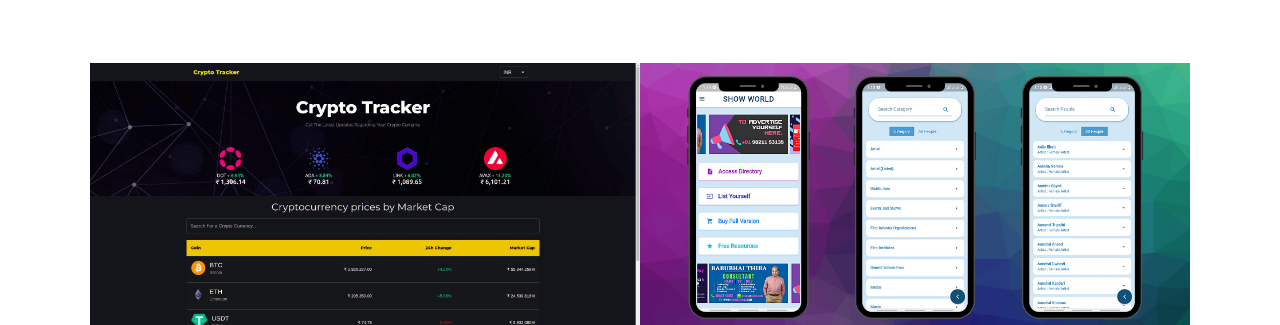
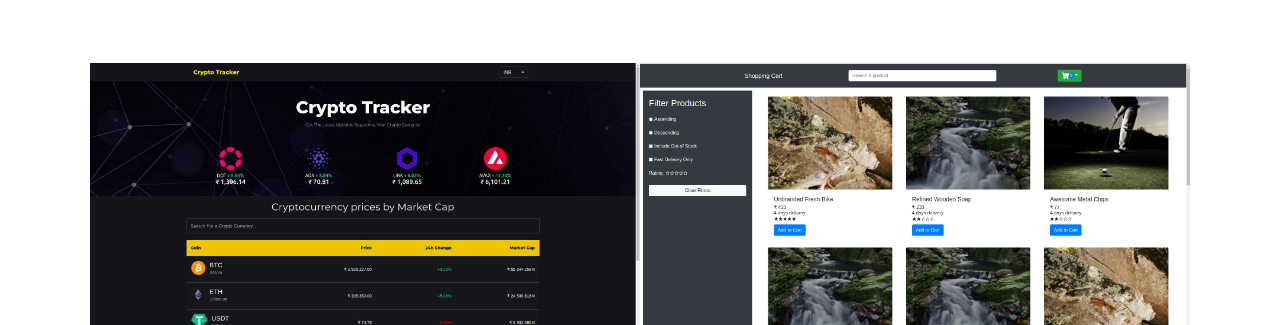
Before and after one commit to faisaldevelops/portfolio, a plain HTML site: page index.html in a window 1280 px wide. Shown: the part 3531-3856 px from the top of the page. Drawn offline with Linux system fonts and the light colour scheme; files whose address does not match are found by name.

Commit message:
new project added

```diff
--- a/index.html
+++ b/index.html
@@ -388,13 +388,13 @@
 
 		<div class="bgrid folio-item">
 	               <div class="item-wrap">
-	               	<img src="images/portfolio/showworld_app.png" alt="Show World Film Directory Application">
+	               	<img src="images/portfolio/shopping_cart.png" alt="Show World Film Directory Application">
 	                  <a href="#modal-07" class="overlay">
 	                     <div class="folio-item-table">
 	                     	<div class="folio-item-cell">
-	                     		<h3 class="folio-title">Show World App</h3>
+	                     		<h3 class="folio-title">Shopping Cart</h3>
                                     <span class="folio-types">
-                                        Mobile App Development
+                                        Web App Development
                                     </span>
 		     				</div>
 	                     </div>
@@ -519,16 +519,16 @@
                 <div id="modal-07" class="popup-modal slider mfp-hide">
 
 				     	<div class="media">
-				     		<img src="images/portfolio/modals/m-showworld_app.png" alt="Show World Film Directory App" />
+				     		<img src="images/portfolio/modals/m-shopping-cart.png" alt="Shopping cart web app" />
 				     	</div>
 
 					   <div class="description-box">
-					      <h4>Show World Film Directory App</h4>
-					      <p>Show World Film Directory App made using Flutter and Firebase.</p>
-					      <div class="categories">Flutter App Development</div>
+					      <h4>Shopping Cart Web App</h4>
+					      <p>Shopping cart Web App using ReactJs.</p>
+					      <div class="categories">React Web App Development</div>
 					   </div>
 			         <div class="link-box">
-			            <a href="https://play.google.com/store/apps/details?id=com.showworld.showworldfilmdirectory">App</a>
+			            <a href="https://shopping-cart-using-react.netlify.app/">Visit</a>
 					      <a href="#" class="popup-modal-dismiss">Close</a>
 			         </div>
                 </div> <!-- /modal-07 -->
```
Also changed, not shown: images/portfolio/modals/m-shopping-cart.png (added), images/portfolio/modals/m-showworld_app.png (deleted), images/portfolio/shopping_cart.png (added), images/portfolio/showworld_app.png (deleted).
